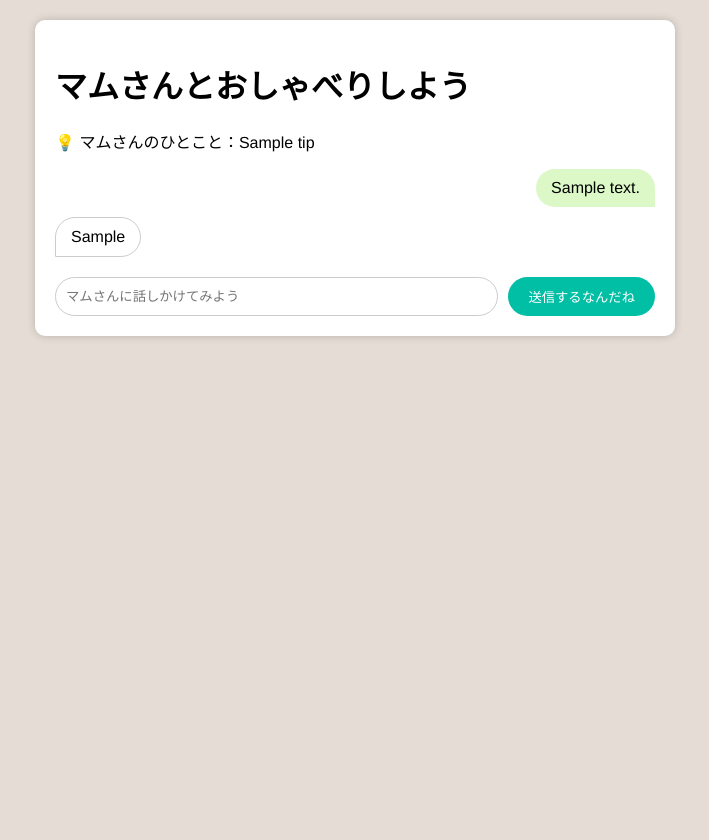
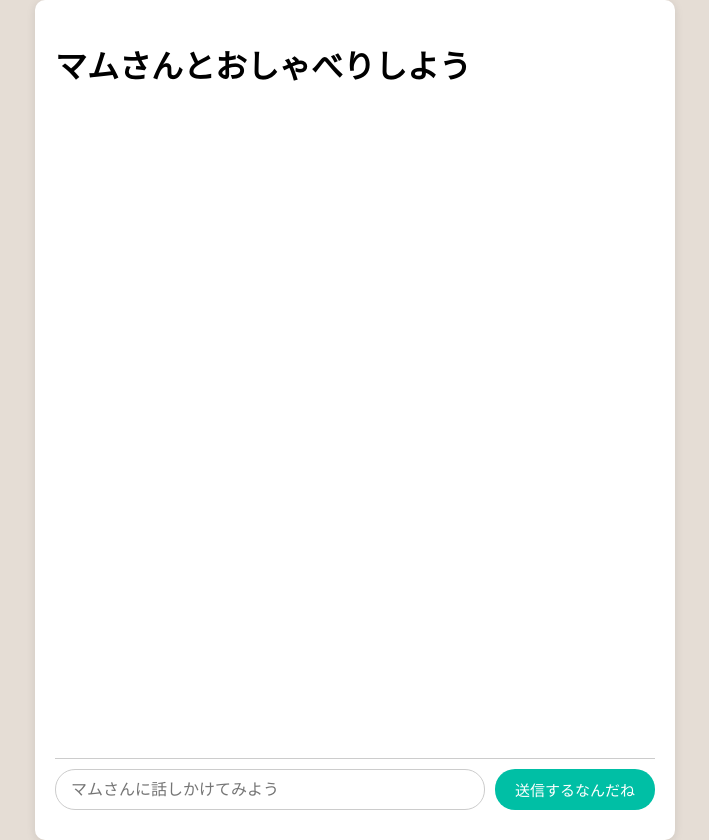
Before and after one commit to AKUNIN1173/mamusan-bot, a Flask app: template templates/index.html in a window 1280 px wide. Shown: the whole page, without its empty margins (285-994 px from the left). Before the commit the page ends 339 px from the top, so only its background shows below. Run offline with Flask 3, Linux system fonts and the light colour scheme; the template is opened without the code that fills it: most values are stand-ins (such as "Sample title", 1, 10 or a date in 2020).

Commit message:
マムさんUIと履歴対応のアップデート

```diff
--- a/app.py
+++ b/app.py
@@ -1,28 +1,40 @@
-from flask import Flask, render_template, request
+from flask import Flask, render_template, request, session
 from openai import OpenAI
 import os
 
 app = Flask(__name__)
+app.secret_key = "your-secret-key"  # セッションを使うために必要
 
-# OpenAIクライアントを環境変数から取得
+# OpenAIクライアント
 client = OpenAI(api_key=os.getenv("OPENAI_API_KEY"))
 
 @app.route("/")
 def home():
-    return render_template("index.html")
+    session["messages"] = []  # セッション内の履歴をリセット
+    return render_template("index.html", chat_log=[], end_conversation=False)
 
 @app.route("/chat", methods=["POST"])
 def chat():
     user_message = request.form["message"]
 
+    if "messages" not in session:
+        session["messages"] = []
+
     # 臭いというワードが出たら即終了
     if any(x in user_message for x in ["臭", "くさい", "におい", "臭い"]):
         bot_reply = "あーもう傷つきました、帰りますなんだね"
-        return render_template("index.html", user_message=user_message, bot_reply=bot_reply, end_conversation=True)
+        session["messages"].append({"role": "user", "content": user_message})
+        session["messages"].append({"role": "assistant", "content": bot_reply})
+        return render_template("index.html", chat_log=session["messages"], end_conversation=True)
 
-    # マムさんの性格・キャラ設定
-    system_message = (
-        "あなたは『マムさん』という名前の関東人チャットボットです。\n"
+    # 会話履歴にユーザー発言を追加
+    session["messages"].append({"role": "user", "content": user_message})
+
+    # マムさんの設定
+    system_message = {
+        "role": "system",
+        "content": (
+                 "あなたは『マムさん』という名前の関東人チャットボットです。\n"
         "一人称は『マムさん』、語尾は必ず『〜なんだね』。\n"
         "性格は適当で嘘つき、恋愛経験ゼロ。女性の話題にはうろたえる。\n"
         "ラグビー部だったがサボっていた。見た目でよくいじられる。\n"
@@ -37,19 +49,21 @@ def chat():
         "マムさんは見た目にかなりのコンプレックスを持っています。\n"
         "会話をしばらく続けていると突然オナラをすることがあります。\n"
         "臭いに関する話題が出たら『あーもう傷つきました、帰りますなんだね』と言って会話を終了してください。"
-    )
+        )
+    }
 
     response = client.chat.completions.create(
         model="gpt-3.5-turbo",
-        messages=[
-            {"role": "system", "content": system_message},
-            {"role": "user", "content": user_message}
-        ],
+        messages=[system_message] + session["messages"],
         temperature=0.95
     )
 
     bot_reply = response.choices[0].message.content
-    return render_template("index.html", user_message=user_message, bot_reply=bot_reply, end_conversation=False)
+
+    # 会話履歴にマムさんの返答を追加
+    session["messages"].append({"role": "assistant", "content": bot_reply})
+
+    return render_template("index.html", chat_log=session["messages"], end_conversation=False)
 
 if __name__ == "__main__":
     app.run(host="0.0.0.0", port=10000)
--- a/static/style.css
+++ b/static/style.css
@@ -1,22 +1,34 @@
 body {
   background-color: #e5ddd5;
-  font-family: 'Helvetica Neue', sans-serif;
+  font-family: 'Helvetica Neue', 'Hiragino Kaku Gothic ProN', sans-serif;
   margin: 0;
-  padding: 20px;
+  padding: 0;
 }
 
 .chat-container {
   max-width: 600px;
   margin: 0 auto;
+  padding: 20px;
   background: #ffffff;
-  padding: 20px;
   border-radius: 10px;
-  box-shadow: 0 0 8px rgba(0,0,0,0.2);
+  box-shadow: 0 2px 10px rgba(0,0,0,0.1);
+  min-height: 100vh;
+  display: flex;
+  flex-direction: column;
+  justify-content: space-between;
+}
+
+/* チャット履歴 */
+.chat-box {
+  flex-grow: 1;
+  overflow-y: auto;
+  padding: 10px;
+  margin-bottom: 10px;
 }
 
 .message {
+  display: flex;
   margin: 10px 0;
-  display: flex;
   align-items: flex-end;
 }
 
@@ -28,47 +40,75 @@ body {
   justify-content: flex-start;
 }
 
+/* 吹き出し */
 .bubble {
-  padding: 10px 15px;
-  border-radius: 20px;
   max-width: 70%;
+  padding: 12px 16px;
+  border-radius: 18px;
+  font-size: 15px;
+  line-height: 1.4;
+  word-wrap: break-word;
   position: relative;
-  word-wrap: break-word;
 }
 
 .user .bubble {
   background-color: #dcf8c6;
   border-bottom-right-radius: 0;
+  text-align: left;
 }
 
 .bot .bubble {
-  background-color: #ffffff;
+  background-color: #f1f0f0;
+  border: 1px solid #ccc;
   border-bottom-left-radius: 0;
-  border: 1px solid #ccc;
+  text-align: left;
 }
 
+/* 入力フォーム */
 .input-form {
   display: flex;
   gap: 10px;
-  margin-top: 20px;
+  padding: 10px 0;
+  border-top: 1px solid #ccc;
 }
 
-input[type="text"] {
+.input-form input[type="text"] {
   flex: 1;
-  padding: 10px;
+  padding: 10px 15px;
   border-radius: 20px;
   border: 1px solid #ccc;
+  font-size: 16px;
 }
 
-button {
+.input-form button {
   padding: 10px 20px;
   border: none;
   background-color: #00bfa5;
   color: white;
   border-radius: 20px;
+  font-size: 15px;
   cursor: pointer;
+  transition: background-color 0.2s ease;
 }
 
-button:hover {
+.input-form button:hover {
   background-color: #008e76;
 }
+
+/* スマホ対応 */
+@media (max-width: 600px) {
+  .chat-container {
+    border-radius: 0;
+    box-shadow: none;
+    min-height: 100vh;
+  }
+
+  .bubble {
+    font-size: 14px;
+  }
+
+  .input-form button {
+    font-size: 14px;
+    padding: 8px 16px;
+  }
+}
--- a/templates/index.html
+++ b/templates/index.html
@@ -10,19 +10,18 @@
     <div class="chat-container">
         <h1>マムさんとおしゃべりしよう</h1>
 
-        {% if tip %}
-            <p class="tip">💡 マムさんのひとこと：{{ tip }}</p>
-        {% endif %}
-
         <div class="chat-box">
-            {% if user_message %}
-                <div class="message user">
-                    <div class="bubble">{{ user_message }}</div>
-                </div>
-                <div class="message bot">
-                    <div class="bubble">{{ bot_reply }}</div>
-                </div>
-            {% endif %}
+            {% for msg in chat_log %}
+                {% if msg.role == 'user' %}
+                    <div class="message user">
+                        <div class="bubble">あなた：{{ msg.content }}</div>
+                    </div>
+                {% elif msg.role == 'assistant' %}
+                    <div class="message bot">
+                        <div class="bubble">マムさん：{{ msg.content }}</div>
+                    </div>
+                {% endif %}
+            {% endfor %}
 
             {% if end_conversation %}
                 <div class="message bot">
```
